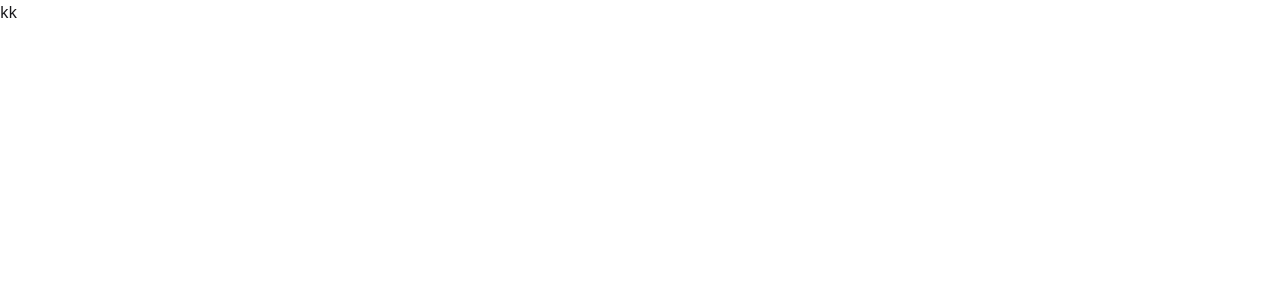
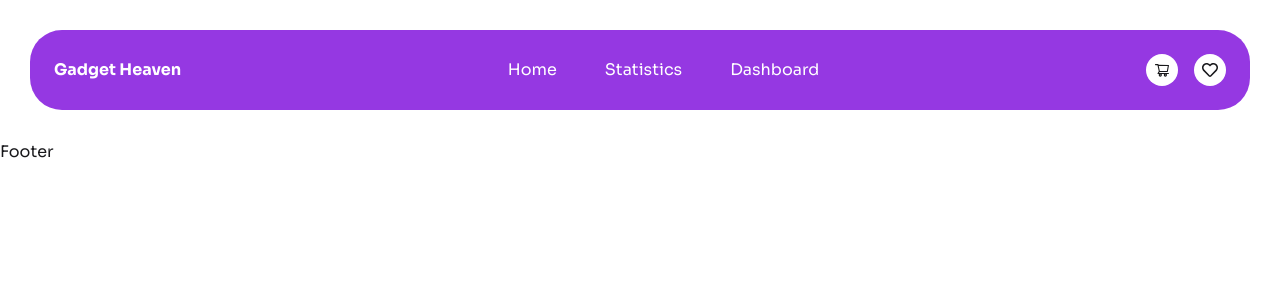
Before and after one commit to CoderTahmid/PH-Assignment-8, a React (Vite) app: page / in a window 1280 px wide. Shown: the top 300 px of the page. Built offline with nearby package versions, Linux system fonts and the light colour scheme.

Commit message:
navbar done

```diff
--- a/index.html
+++ b/index.html
@@ -1,10 +1,15 @@
-<!doctype html>
+<!DOCTYPE html>
 <html lang="en" data-theme="light">
   <head>
     <meta charset="UTF-8" />
     <link rel="icon" type="image/svg+xml" href="/vite.svg" />
     <meta name="viewport" content="width=device-width, initial-scale=1.0" />
     <title>Vite + React</title>
+    <link rel="preconnect" href="https://fonts.googleapis.com" />
+    <link rel="preconnect" href="https://fonts.gstatic.com" crossorigin />
+    <link
+      href="https://fonts.googleapis.com/css2?family=Sora:wght@100..800&display=swap"
+      rel="stylesheet" />
   </head>
   <body>
     <div id="root"></div>
--- a/package.json
+++ b/package.json
@@ -13,6 +13,7 @@
     "@tailwindcss/vite": "^4.1.7",
     "react": "^19.1.0",
     "react-dom": "^19.1.0",
+    "react-icons": "^5.5.0",
     "react-router-dom": "^7.6.0",
     "tailwindcss": "^4.1.7"
   },
--- a/src/App.css
+++ b/src/App.css
@@ -1,2 +1,6 @@
 @import "tailwindcss";
 @plugin "daisyui";
+
+* {
+    font-family: "Sora", sans-serif;
+}
--- /dev/null
+++ b/src/components/Footer/Footer.jsx
@@ -0,0 +1,11 @@
+import React from 'react';
+
+const Footer = () => {
+    return (
+        <div>
+            Footer
+        </div>
+    );
+};
+
+export default Footer;
--- /dev/null
+++ b/src/components/Navbar/Navbar.jsx
@@ -0,0 +1,23 @@
+import { NavLink } from 'react-router-dom';
+import { AiOutlineShoppingCart } from "react-icons/ai";
+import { FaRegHeart } from "react-icons/fa";
+
+
+const Navbar = () => {
+    return (
+        <div className='bg-[#9538E2] m-[30px] rounded-4xl p-6 justify-between flex items-center'>
+            <NavLink to="/"><p className='text-white font-bold'>Gadget Heaven</p></NavLink>
+            <div className='flex text-white gap-[48px]'>
+                <NavLink to="/"><p>Home</p></NavLink>
+                <NavLink to="/statistics"><p>Statistics</p></NavLink>
+                <NavLink to="/dashboard"><p>Dashboard</p></NavLink>
+            </div>
+            <div className='flex gap-4'>
+                <div className='bg-white rounded-full flex justify-center items-center p-2'><AiOutlineShoppingCart /></div>
+                <div className='bg-white rounded-full flex justify-center items-center p-2'><FaRegHeart/></div>
+            </div>
+        </div>
+    );
+};
+
+export default Navbar;
--- a/src/layouts/MainLayout.jsx
+++ b/src/layouts/MainLayout.jsx
@@ -1,10 +1,16 @@
 import React from 'react';
+import Navbar from '../components/Navbar/Navbar';
+import Footer from '../components/Footer/Footer';
+import { Outlet } from 'react-router-dom';
 
 const MainLayout = () => {
     return (
-        <div>
-           kk
-        </div>
+        <>
+            <Navbar></Navbar>
+            {/* Dynamic Section */}
+            <Outlet></Outlet>
+            <Footer></Footer>
+        </>
     );
 };
 
--- /dev/null
+++ b/src/pages/Dashboard/Dashboard.jsx
@@ -0,0 +1,11 @@
+import React from 'react';
+
+const Dashboard = () => {
+    return (
+        <div>
+            Dashboard
+        </div>
+    );
+};
+
+export default Dashboard;
--- /dev/null
+++ b/src/pages/Statistics/Statistics.jsx
@@ -0,0 +1,11 @@
+import React from 'react';
+
+const Statistics = () => {
+    return (
+        <div>
+            Statistics
+        </div>
+    );
+};
+
+export default Statistics;
```
Also changed, not shown: 1 other file (tests, documents, lock files or other folders).
